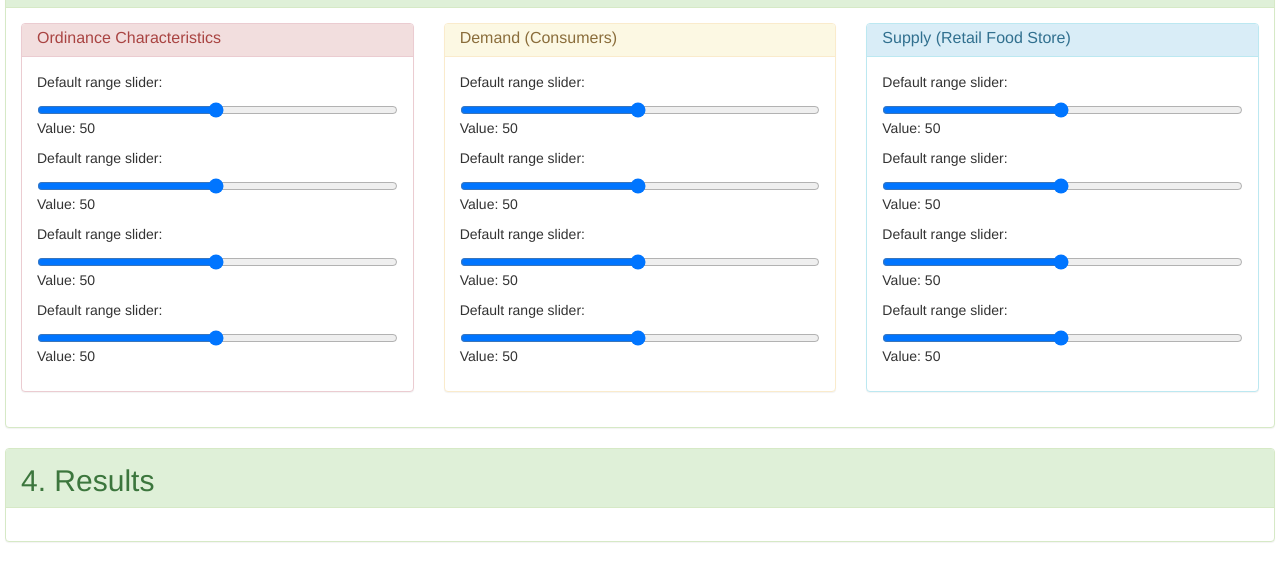
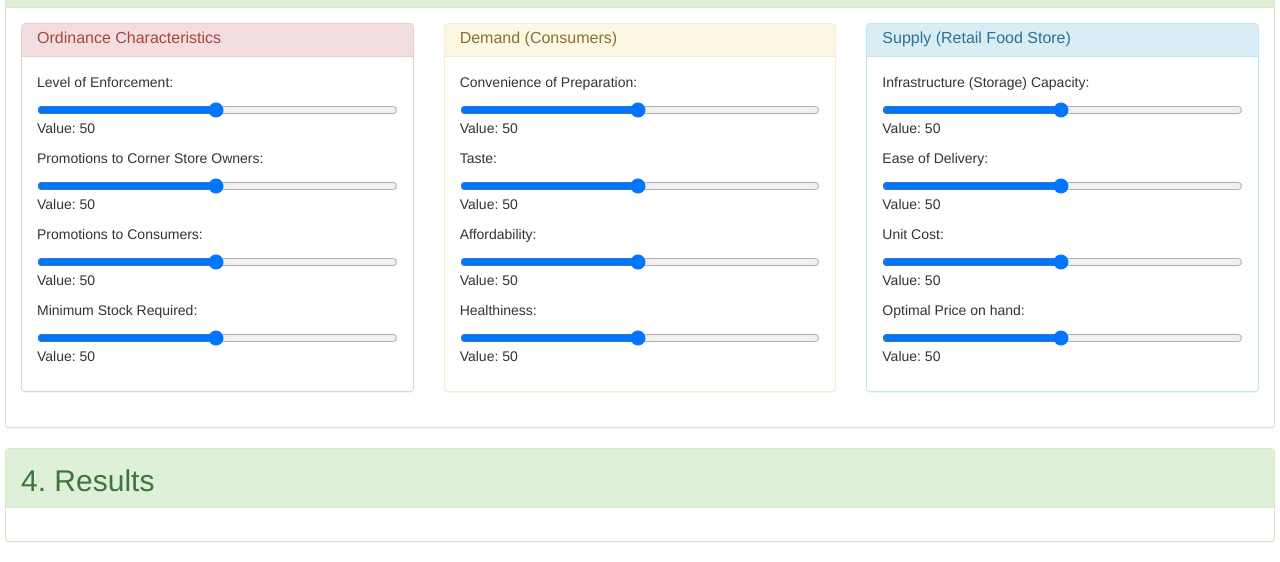
Before and after one commit to cyrilzsy/SFO, a website with bundled scripts: page UI/UI_Design.html in a window 1280 px wide. Shown: the part 523-1085 px from the top of the page. Built offline with nearby package versions, Linux system fonts and the light colour scheme.

Commit message:
small revises for UI

```diff
--- a/UI/UI_Design.html
+++ b/UI/UI_Design.html
@@ -124,22 +124,22 @@
             <div class="panel-body">
 
               <div class="slidecontainer">
-              <p>Default range slider:</p>
+              <p>Level of Enforcement:</p>
               <input type="range" min="1" max="100" value="50" id="Slider1"> <p style="pull">Value: <span id="SliderValue1"></span></p>
               </div>
 
               <div class="slidecontainer">
-              <p>Default range slider:</p>
+              <p>Promotions to Corner Store Owners:</p>
               <input type="range" min="1" max="100" value="50" id="Slider2"> <p>Value: <span id="SliderValue2"></span></p>
               </div>
 
               <div class="slidecontainer">
-              <p>Default range slider:</p>
+              <p>Promotions to Consumers:</p>
               <input type="range" min="1" max="100" value="50" id="Slider3"> <p>Value: <span id="SliderValue3"></span></p>
               </div>
 
               <div class="slidecontainer">
-              <p>Default range slider:</p>
+              <p>Minimum Stock Required:</p>
               <input type="range" min="1" max="100" value="50" id="Slider4"> <p>Value: <span id="SliderValue4"></span></p>
               </div>
 
@@ -157,22 +157,22 @@
             <div class="panel-body">
 
               <div class="slidecontainer">
-              <p>Default range slider:</p>
+              <p>Convenience of Preparation:</p>
               <input type="range" min="1" max="100" value="50" id="Slider5"> <p>Value: <span id="SliderValue5"></span></p>
               </div>
 
               <div class="slidecontainer">
-              <p>Default range slider:</p>
+              <p>Taste:</p>
               <input type="range" min="1" max="100" value="50" id="Slider6"> <p>Value: <span id="SliderValue6"></span></p>
               </div>
 
               <div class="slidecontainer">
-              <p>Default range slider:</p>
+              <p>Affordability:</p>
               <input type="range" min="1" max="100" value="50" id="Slider7"> <p>Value: <span id="SliderValue7"></span></p>
               </div>
 
               <div class="slidecontainer">
-              <p>Default range slider:</p>
+              <p>Healthiness:</p>
               <input type="range" min="1" max="100" value="50" id="Slider8"> <p>Value: <span id="SliderValue8"></span></p>
               </div>
 
@@ -189,22 +189,22 @@
             <div class="panel-body">
 
               <div class="slidecontainer">
-              <p>Default range slider:</p>
+              <p>Infrastructure (Storage) Capacity:</p>
               <input type="range" min="1" max="100" value="50" id="Slider9"> <p>Value: <span id="SliderValue9"></span></p>
               </div>
 
               <div class="slidecontainer">
-              <p>Default range slider:</p>
+              <p>Ease of Delivery:</p>
               <input type="range" min="1" max="100" value="50" id="Slider10"> <p>Value: <span id="SliderValue10"></span></p>
               </div>
 
               <div class="slidecontainer">
-              <p>Default range slider:</p>
+              <p>Unit Cost:</p>
               <input type="range" min="1" max="100" value="50" id="Slider11"> <p>Value: <span id="SliderValue11"></span></p>
               </div>
 
               <div class="slidecontainer">
-              <p>Default range slider:</p>
+              <p>Optimal Price on hand:</p>
               <input type="range" min="1" max="100" value="50" id="Slider12"> <p>Value: <span id="SliderValue12"></span></p>
               </div>
 
```
